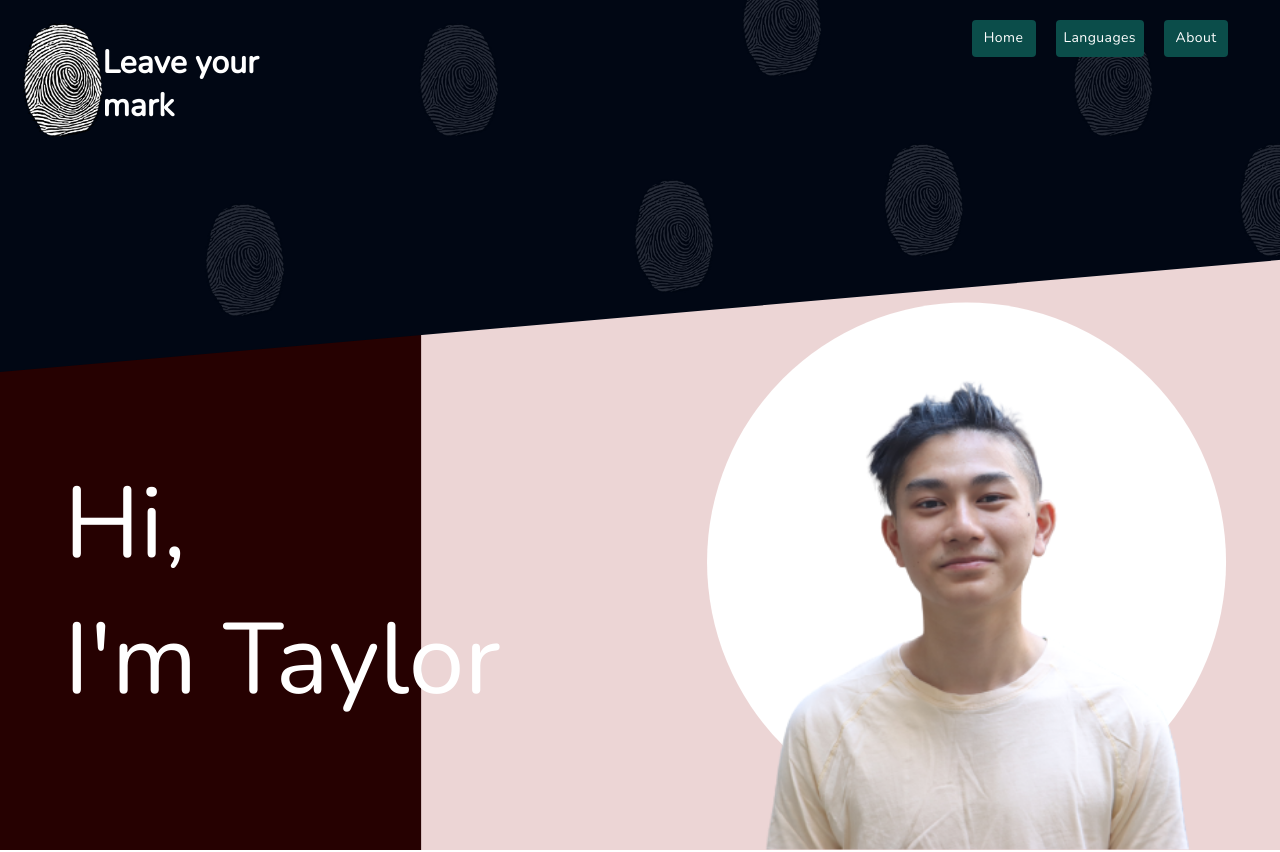
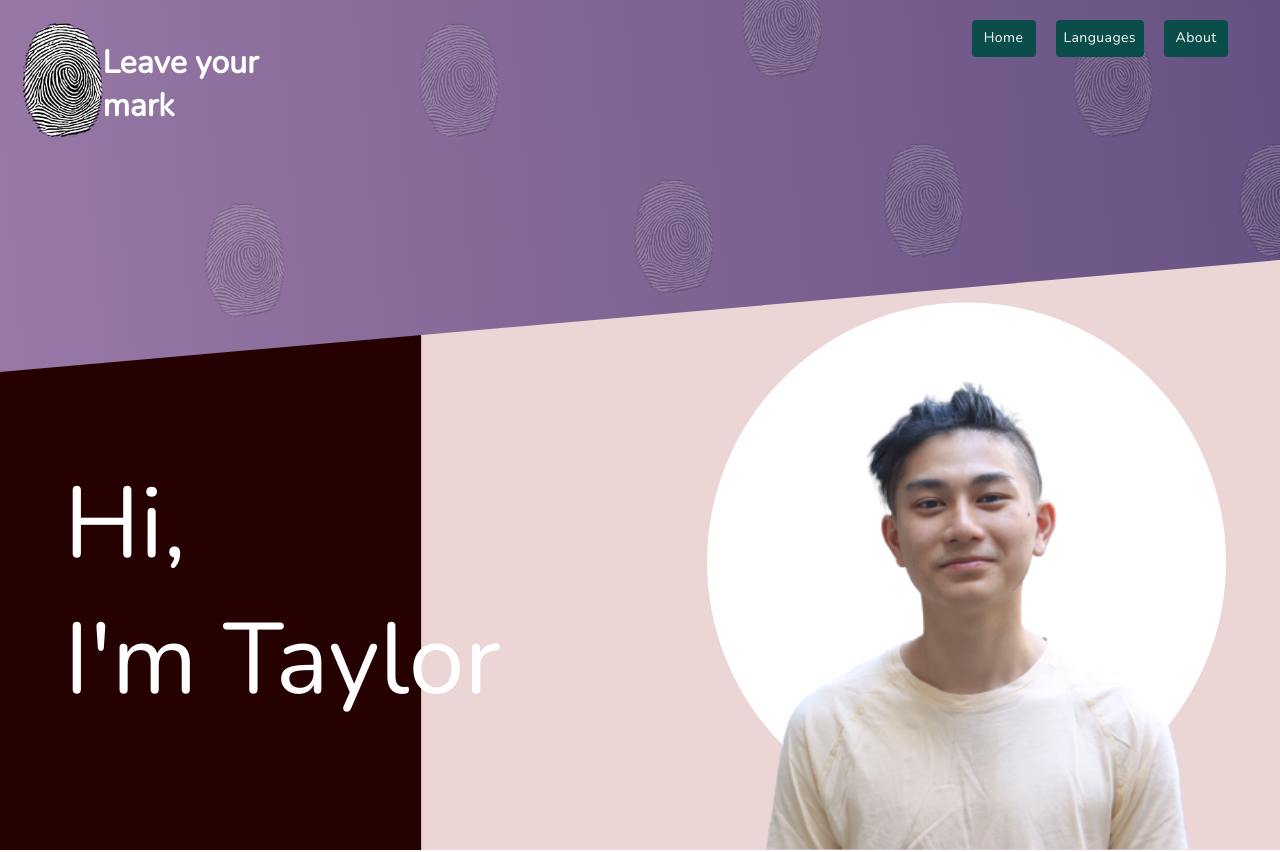
Before and after one commit to TaylorTayTyT/personalWebsite, a React (Create React App) app in the folder home/: page / in a window 1280 px wide. Shown: the top 852 px of the page. Built offline with nearby package versions, Linux system fonts and the light colour scheme.

Commit message:
diff page

```diff
--- a/home/src/Flex.sass
+++ b/home/src/Flex.sass
@@ -96,11 +96,11 @@
         transform: translateY(-100%)
 
 .github
-    animation: background-pan 10s linear infinite
+    //animation: background-pan 10s linear infinite
     width: 100%
     height: 500px
     align-items: center
     left: 50%
     text-align: center
     line-height: 400px
-    background-image: linear-gradient(to right, #225585, #FFF, #225585)
+    transform: translateY(-150%)
--- a/home/src/topNav.sass
+++ b/home/src/topNav.sass
@@ -7,15 +7,26 @@ $button-color: white
 .topContainer
     height: 400px
     display: flex
+@keyframes back-grad
+    0%
+        background-position: left
+    100%
+        background-position: right
 .topNav
     position: relative
     display: inherit
     width: 1500px
     scale: 2
-    background: $topBarColor
+    //background: $topBarColor
     height: 200px
     transform: rotate(-5deg)
     z-index: 10
+
+    background-image: linear-gradient(to right, #EFBBE4, #080A3F, #595ED4)
+    background-size: 400%
+    animation: back-grad 40s infinite alternate
+.topNav
+
 .leftBrick
     position: relative
     display: inherit
```
Also changed, not shown: home/src/server/app.js (+8 -3 lines).
